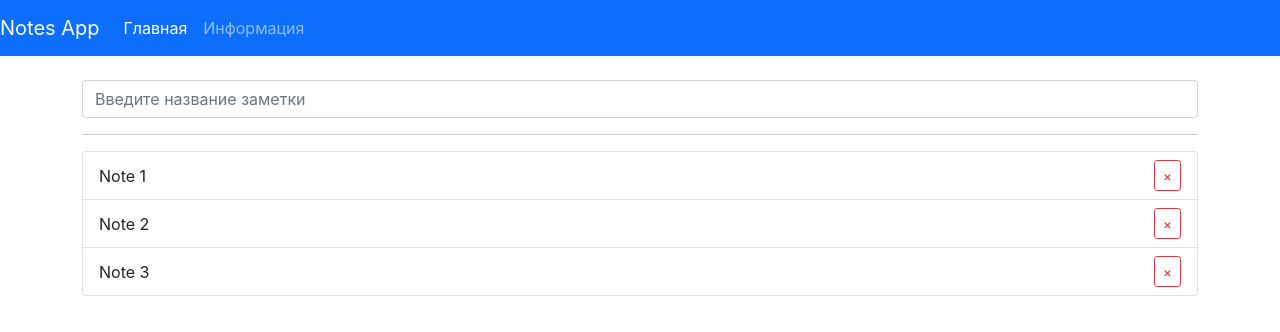
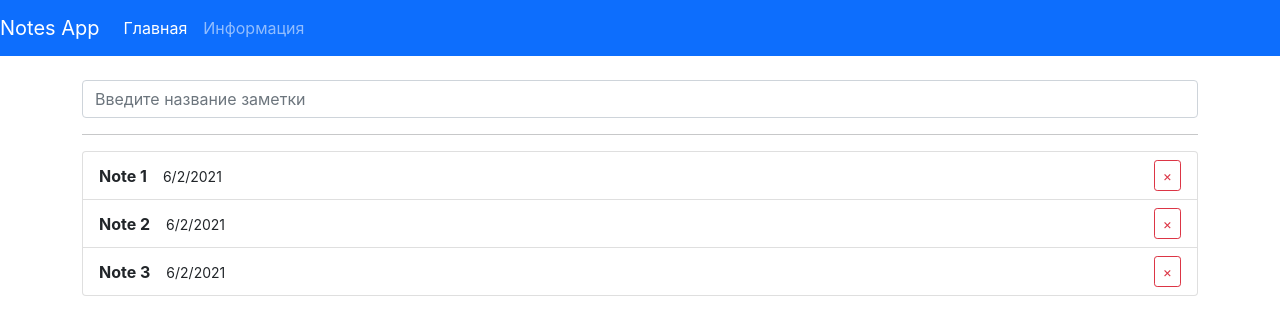
Before and after one commit to olya110698/notes-app, a React (Create React App) app: page / in a window 1280 px wide. Shown: the top 332 px of the page. Built offline with nearby package versions, Linux system fonts and the light colour scheme.

Commit message:
добавили дату и сместили ее

```diff
--- a/src/components/notes.js
+++ b/src/components/notes.js
@@ -1,24 +1,19 @@
-import React from 'react'
+import React from "react";
 
-export const Notes = ({notes }) => {
+export const Notes = ({ notes }) => {
   return (
     <ul className="list-group">
-            {notes.map(note => (
-                <li
-                className="list-group-item note"
-                key={note.id}
-                >
-                    {note.title}
-
-                    <button
-                        type="button"
-                        className="btn btn-outline-danger btn-sm"
-                        >
-                             &times;         {/* крестик*/}
+      {notes.map((note) => (
+        <li className="list-group-item note" key={note.id}>
+          <div>
+            <strong>{note.title}</strong>
+            <small>{new Date().toLocaleDateString()}</small>
+          </div>
+          <button type="button" className="btn btn-outline-danger btn-sm">
+            &times; {/* крестик*/}
           </button>
         </li>
       ))}
-
     </ul>
-    )
-}
+  );
+};
--- a/src/index.scss
+++ b/src/index.scss
@@ -2,20 +2,24 @@
 
 body {
   margin: 0;
-  font-family: -apple-system, BlinkMacSystemFont, 'Segoe UI', 'Roboto', 'Oxygen',
-    'Ubuntu', 'Cantarell', 'Fira Sans', 'Droid Sans', 'Helvetica Neue',
+  font-family: -apple-system, BlinkMacSystemFont, "Segoe UI", "Roboto", "Oxygen",
+    "Ubuntu", "Cantarell", "Fira Sans", "Droid Sans", "Helvetica Neue",
     sans-serif;
   -webkit-font-smoothing: antialiased;
   -moz-osx-font-smoothing: grayscale;
 }
 
 code {
-  font-family: source-code-pro, Menlo, Monaco, Consolas, 'Courier New',
+  font-family: source-code-pro, Menlo, Monaco, Consolas, "Courier New",
     monospace;
 }
 
 .note {
-display: flex;
-justify-content: space-between;
-align-items: center;
+  display: flex;
+  justify-content: space-between;
+  align-items: center;
+
+  strong {
+    margin-right: 1rem;
+  }
 }
```
Lines whose indentation alone changed are shown as unchanged.
